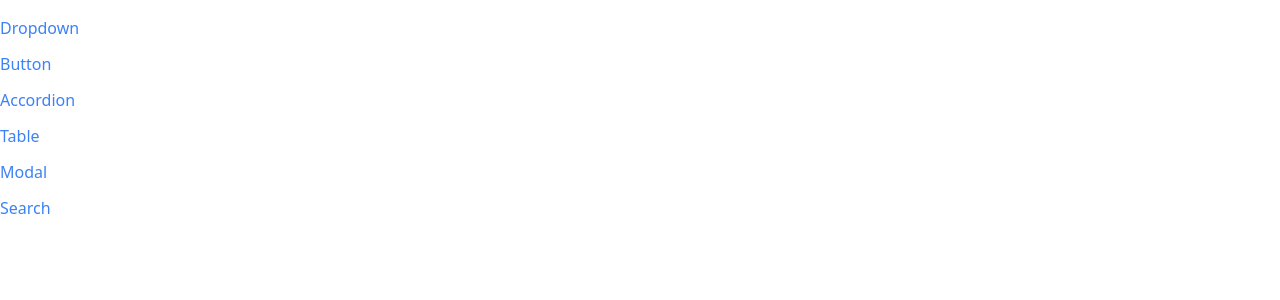
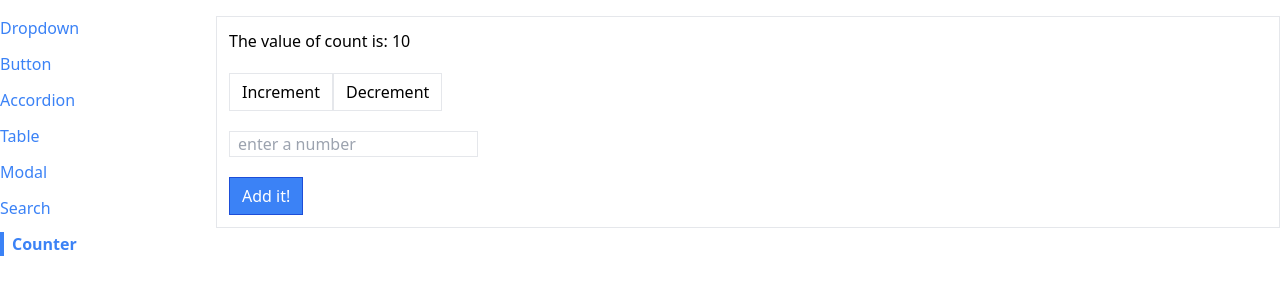
Before and after one commit to Najiya-nasrin/react-components, a React (Vite) app: page /counter in a window 1280 px wide. Shown: the top 300 px of the page. Built offline with nearby package versions, Linux system fonts and the light colour scheme.

Commit message:
Counter intial

```diff
--- a/src/App.jsx
+++ b/src/App.jsx
@@ -6,6 +6,7 @@ import DropDownPage from "./Pages/DropDownPage";
 import TablePage from "./Pages/TablePage";
 import ModalPage from "./Pages/ModalPage";
 import SearchPage from "./Pages/SearchPage";
+import CounterPage from "./Pages/CounterPage";
 
 function App() {
   return (
@@ -30,6 +31,9 @@ function App() {
         <Route path="/search">
           <SearchPage />
         </Route>
+        <Route path="/counter">
+          <CounterPage />
+        </Route>
       </div>
     </div>
   );
--- a/src/Components/SideBar.jsx
+++ b/src/Components/SideBar.jsx
@@ -26,6 +26,10 @@ export default function SideBar() {
         label: "Search",
         path: "/search",
       },
+      {
+        label: "Counter",
+        path: "/counter",
+      },
   ];
   return (
     <div>
--- /dev/null
+++ b/src/Pages/CounterPage.jsx
@@ -0,0 +1,49 @@
+import Button from "../Components/Button";
+import { useState } from "react";
+
+export default function CounterPage() {
+  const [count, setCount] = useState(10);
+  const [valueToAdd, setvalueToAdd] = useState('');
+
+  const incrementCount = () => {
+    setCount(count + 1);
+  };
+
+  const decrementCount = () => {
+    setCount(count - 1);
+  };
+
+  const addValue = (event) => {
+    event.preventDefault();
+    setCount(count + valueToAdd);
+    setvalueToAdd('');
+  }
+
+  const setNumber = (event) => {
+    const { value } = event.target;
+    console.log('value', value);
+    setvalueToAdd(+value);
+  }
+
+  return (
+    <div className="border px-3 py-3">
+      <div className="mb-5">The value of count is: {count}</div>
+      <div className="flex mb-5">
+        <Button onClick={incrementCount}> Increment</Button>
+        <Button onClick={decrementCount}> Decrement</Button>
+      </div>
+      <div>
+        <form onSubmit={addValue}>
+          <input
+            onChange={setNumber}
+            value={valueToAdd}
+            className="border px-2 mb-5"
+            type="number"
+            placeholder="enter a number"
+          ></input>
+          <Button primary>Add it!</Button>{" "}
+        </form>
+      </div>
+    </div>
+  );
+}
```
